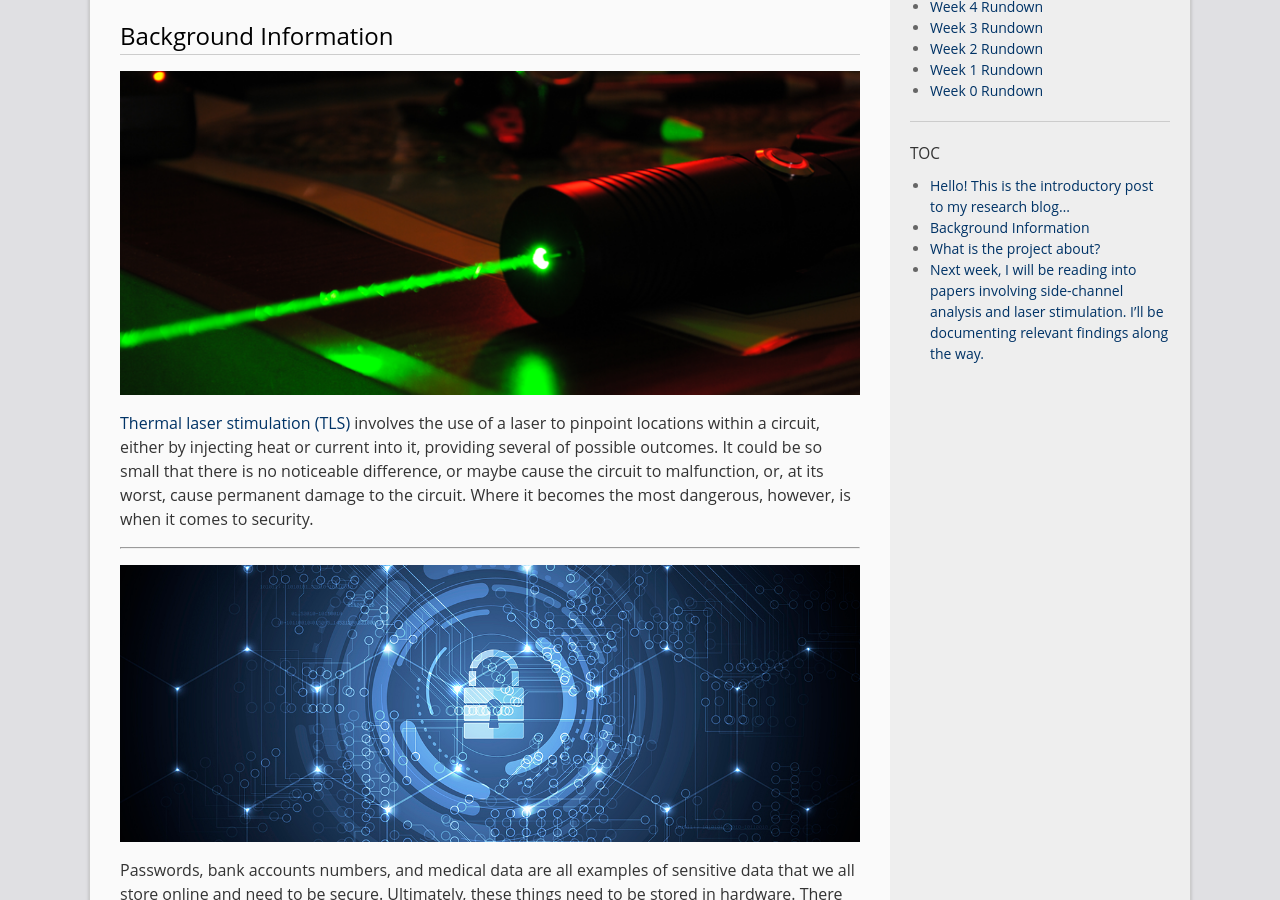
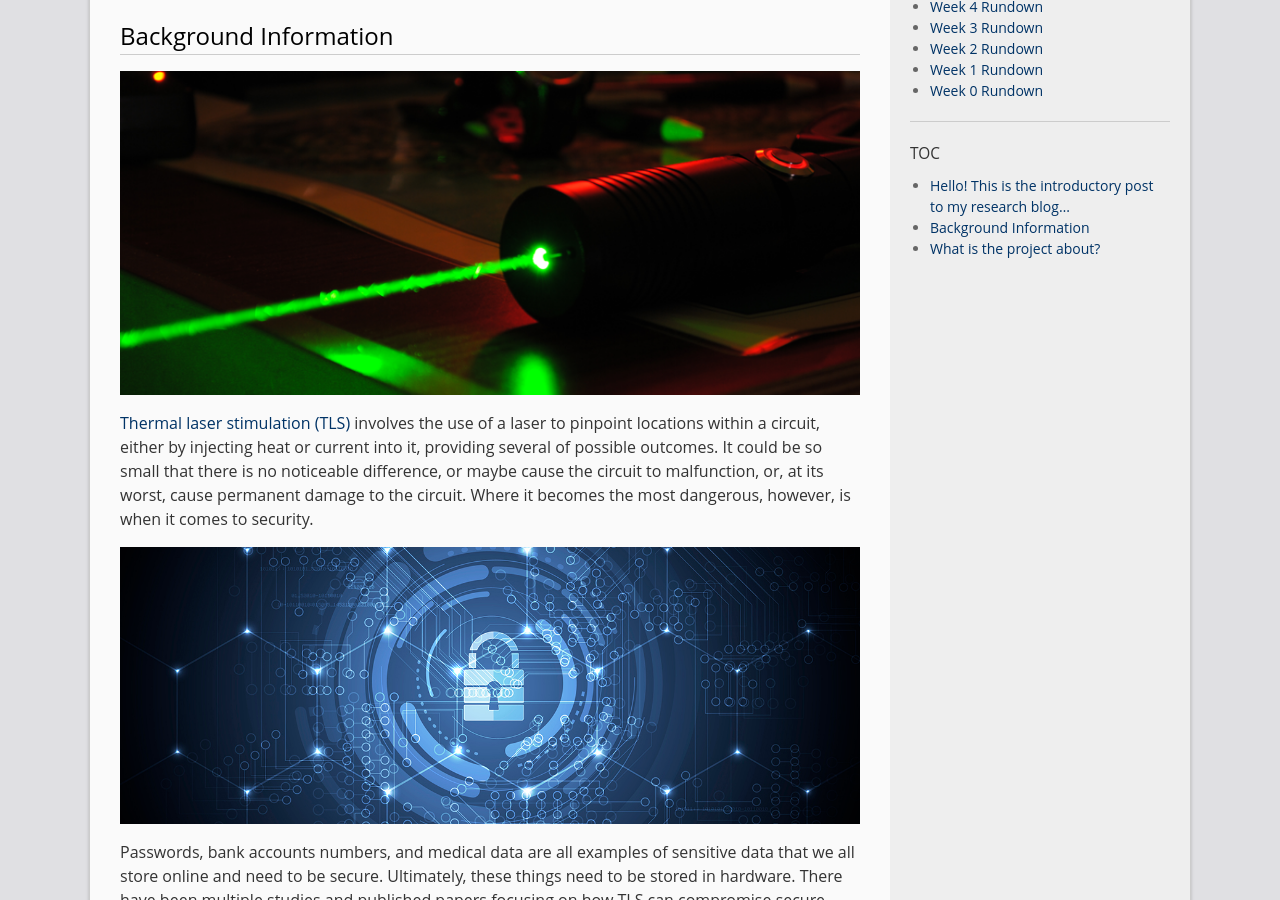
Before and after one commit to andrewH01/andrewH01.github.io, a Jekyll site: the page built from _posts/2020-05-15-week-0.markdown, in a window 1280 px wide and 900 px high, scrolled down 410 px. Built offline with Jekyll 4.4.1, drawn with Linux system fonts in a browser that asks for light colours.

Commit message:
Messing with paragraphs

```diff
--- a/_posts/2020-05-15-week-0.markdown
+++ b/_posts/2020-05-15-week-0.markdown
@@ -17,20 +17,14 @@
 
 [Thermal laser stimulation (TLS)][tls-wiki] involves the use of a laser to pinpoint locations within a circuit, either by injecting heat or current into it, providing several of possible outcomes. It could be so small that there is no noticeable difference, or maybe cause the circuit to malfunction, or, at its worst, cause permanent damage to the circuit. Where it becomes the most dangerous, however, is when it comes to security.
 
----
-
 ![Security engineering keeps sensitive online data protected](/images/week_0/bluepadlock_cybersecurity.jpg)
 
 Passwords, bank accounts numbers, and medical data are all examples of sensitive data that we all store online and need to be secure. Ultimately, these things need to be stored in hardware. There have been multiple studies and published papers focusing on how TLS can compromise secure systems. Throughout my research I'll be introducing some of these papers and investigating key findings they introduce to the field of security engineering, as well as relevance to my research project. Speaking of which...
-
----
 
 # What is the project about?
 
 I will be researching the effect of laser charge injection on ring oscillators in hopes to detect and prevent TLS in secure systems. To unpack that statement a little: a ring oscillator is a circuit loop comprised of back-to-back inverters, creating an oscillating waveform. In ideal conditions, the amount of delay between each inverter would be equal and we could use the number of inverters and their delay to calculate its frequency. However, this is not the case. Many real factors can cause slight changes in delay and frequency. If someone were to attempt a laser charge injection attack into the system with a connected ring oscillator, we hope this would cause a strong enough frequency change to detect, allowing us to activate a countermeasure to prevent sensitive information from being read.
 
----
-
-# *Next week,* I will be reading into papers involving side-channel analysis and laser stimulation. I'll be documenting relevant findings along the way.
+*Next week,* I will be reading into papers involving side-channel analysis and laser stimulation. I'll be documenting relevant findings along the way.
 
 [tls-wiki]: https://en.wikipedia.org/wiki/Thermal_laser_stimulation
```
